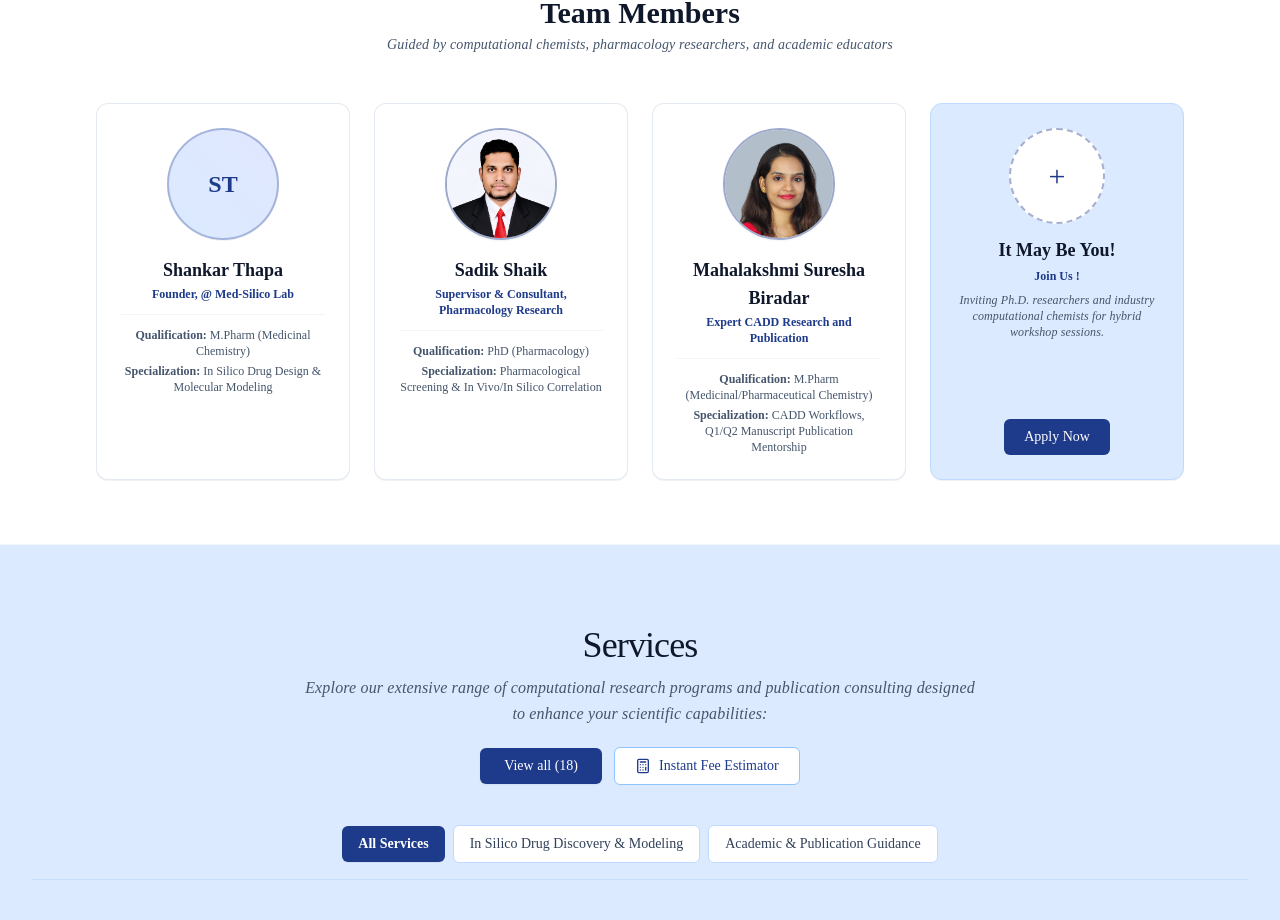
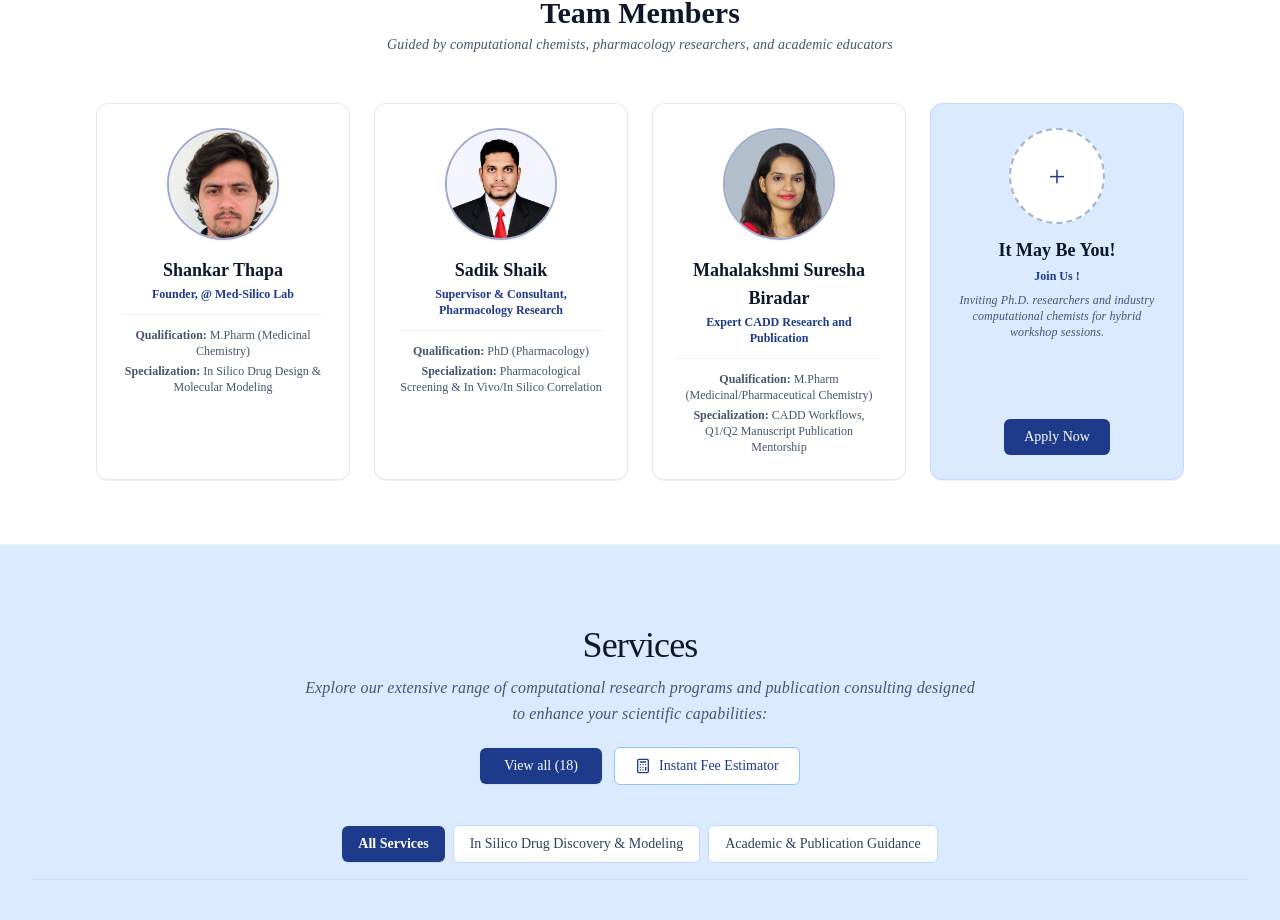
Before and after one commit to Nandha123968/med-silico-lab, a React (Vite) app: page / in a window 1280 px wide. Shown: the part 1878-2798 px from the top of the page. Built offline with nearby package versions, Linux system fonts and the light colour scheme; no server answers.

Commit message:
feat(team): add Shankar Thapa's official portrait photo

```diff
--- a/src/App.tsx
+++ b/src/App.tsx
@@ -22,6 +22,7 @@ import { sanitizeUrl } from './utils/security';
 import { ArrowRight, Star, Archive, Disc, Calendar, CheckCircle2, BarChart3, Puzzle, User } from 'lucide-react';
 import labImg from './assets/images/computational_lab_workstation_1793813247708.jpg';
 import medsilicoLogo from './assets/images/medsilico_logo.png';
+import shankarThapaImg from './assets/images/team/shankar_thapa.jpg';
 import sadikShaikImg from './assets/images/team/sadik_shaik.jpg';
 import mahalakshmiBiradarImg from './assets/images/team/mahalakshmi_biradar.jpg';
 
@@ -198,8 +199,12 @@ export default function App() {
                     {/* Member 1: Shankar Thapa */}
                     <div className="bg-white border border-slate-200/90 rounded-xl p-6 text-center flex flex-col items-center justify-between h-full shadow-2xs hover:shadow-md transition-shadow">
                       <div className="flex flex-col items-center w-full">
-                        <div className="w-24 h-24 sm:w-28 sm:h-28 rounded-full bg-gradient-to-tr from-blue-100 to-indigo-100 border-2 border-[#1e3a8a]/30 mb-4 overflow-hidden flex items-center justify-center text-[#1e3a8a] font-times text-2xl font-bold shrink-0 shadow-2xs">
-                          ST
+                        <div className="w-24 h-24 sm:w-28 sm:h-28 rounded-full border-2 border-[#1e3a8a]/40 mb-4 overflow-hidden flex items-center justify-center shrink-0 shadow-xs bg-slate-100">
+                          <img
+                            src={shankarThapaImg}
+                            alt="Shankar Thapa, M.Pharm"
+                            className="w-full h-full object-cover object-top"
+                          />
                         </div>
                         <h4 className="text-base sm:text-lg font-bold text-slate-900 font-times">Shankar Thapa</h4>
                         <p className="text-xs text-[#1e3a8a] font-bold mt-0.5">Founder, @ Med-Silico Lab</p>
--- a/src/components/AboutSection.tsx
+++ b/src/components/AboutSection.tsx
@@ -24,6 +24,7 @@ import {
   Network
 } from 'lucide-react';
 import labImg from '../assets/images/computational_lab_workstation_1793813247708.jpg';
+import shankarThapaImg from '../assets/images/team/shankar_thapa.jpg';
 import sadikShaikImg from '../assets/images/team/sadik_shaik.jpg';
 import mahalakshmiBiradarImg from '../assets/images/team/mahalakshmi_biradar.jpg';
 
@@ -420,8 +421,12 @@ export const AboutSection: React.FC<AboutSectionProps> = ({
             {/* 1. Shankar Thapa */}
             <div className="bg-white border border-slate-200 rounded-xl p-6 text-center flex flex-col items-center justify-between h-full shadow-2xs hover:shadow-md transition-shadow">
               <div className="flex flex-col items-center w-full">
-                <div className="w-24 h-24 sm:w-28 sm:h-28 rounded-full bg-gradient-to-tr from-blue-100 to-indigo-100 border-2 border-[#1e3a8a]/30 mb-4 overflow-hidden flex items-center justify-center text-[#1e3a8a] font-times text-2xl font-bold shrink-0 shadow-2xs">
-                  ST
+                <div className="w-24 h-24 sm:w-28 sm:h-28 rounded-full border-2 border-[#1e3a8a]/40 mb-4 overflow-hidden flex items-center justify-center shrink-0 shadow-xs bg-slate-100">
+                  <img
+                    src={shankarThapaImg}
+                    alt="Shankar Thapa, M.Pharm"
+                    className="w-full h-full object-cover object-top"
+                  />
                 </div>
                 <h4 className="text-base sm:text-lg font-bold text-slate-900 font-times">Shankar Thapa</h4>
                 <p className="text-xs text-[#1e3a8a] font-bold mt-0.5">Founder, @ Med-Silico Lab</p>
```
Also changed, not shown: src/assets/images/team/shankar_thapa.jpg (added).
